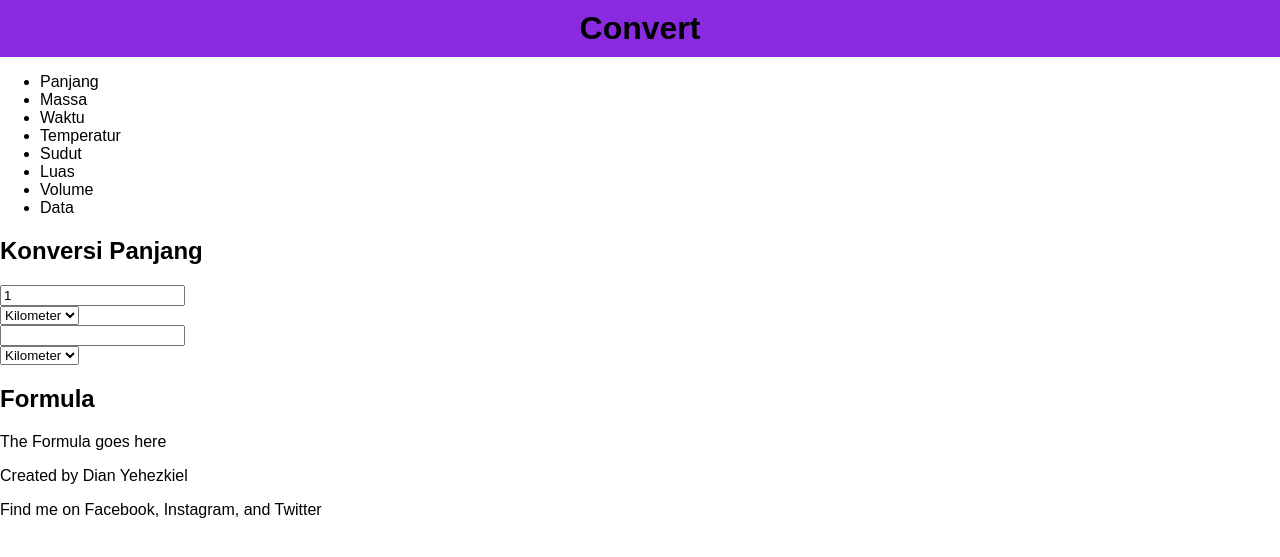
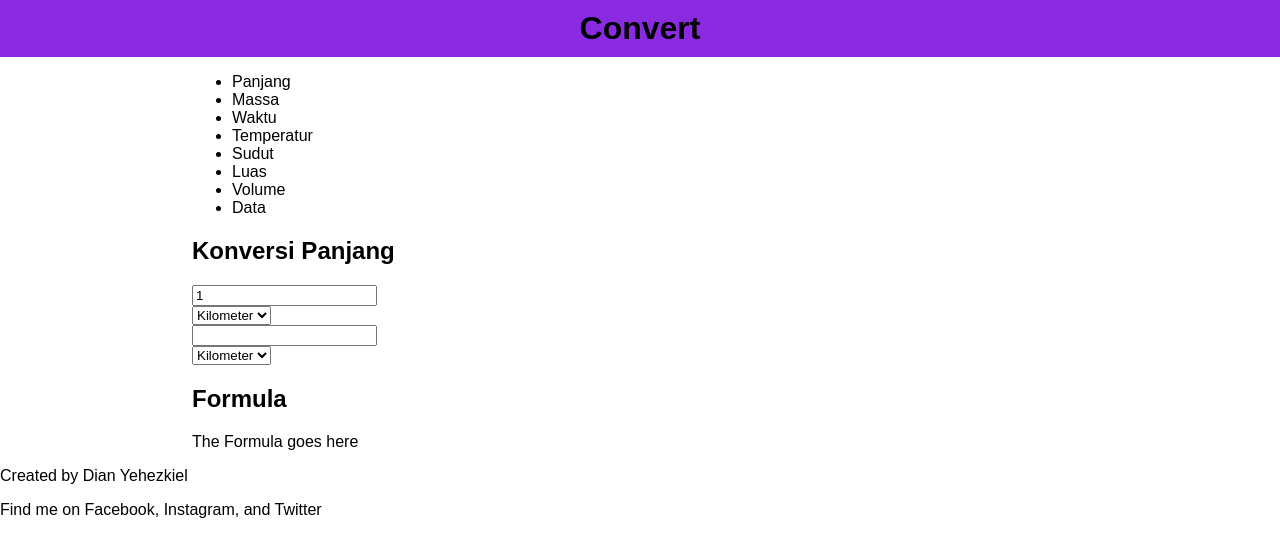
Before and after one commit to dianyehezkiel/Convert-Web-App, a PHP site: page / in a window 1280 px wide. Shown: the top 557 px of the page. Run offline with PHP 8.4, Linux system fonts and the light colour scheme.

Commit message:
Update style.css
adding style for main element

```diff
--- a/assets/style.css
+++ b/assets/style.css
@@ -19,3 +19,8 @@ header {
 header h1 {
     margin: 0;
 }
+
+main {
+    max-width: 70%;
+    margin: 0 auto;
+}
```
